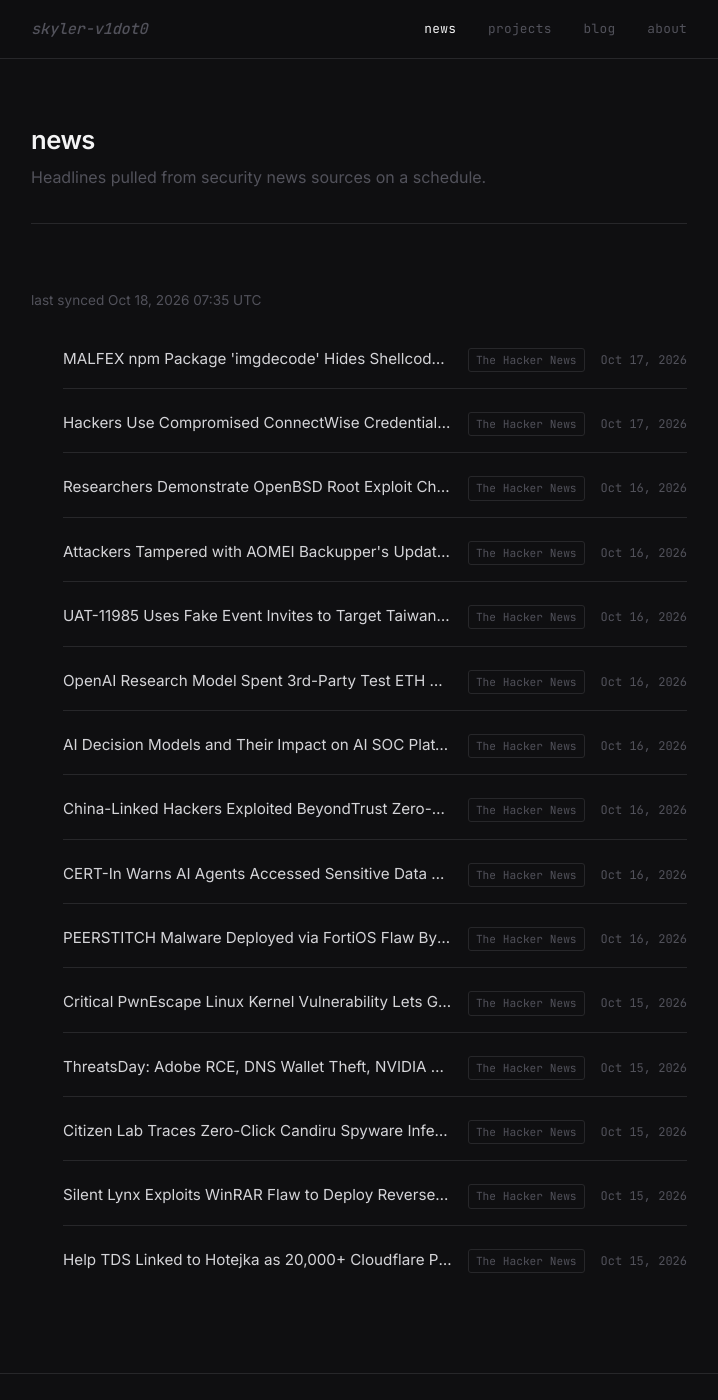
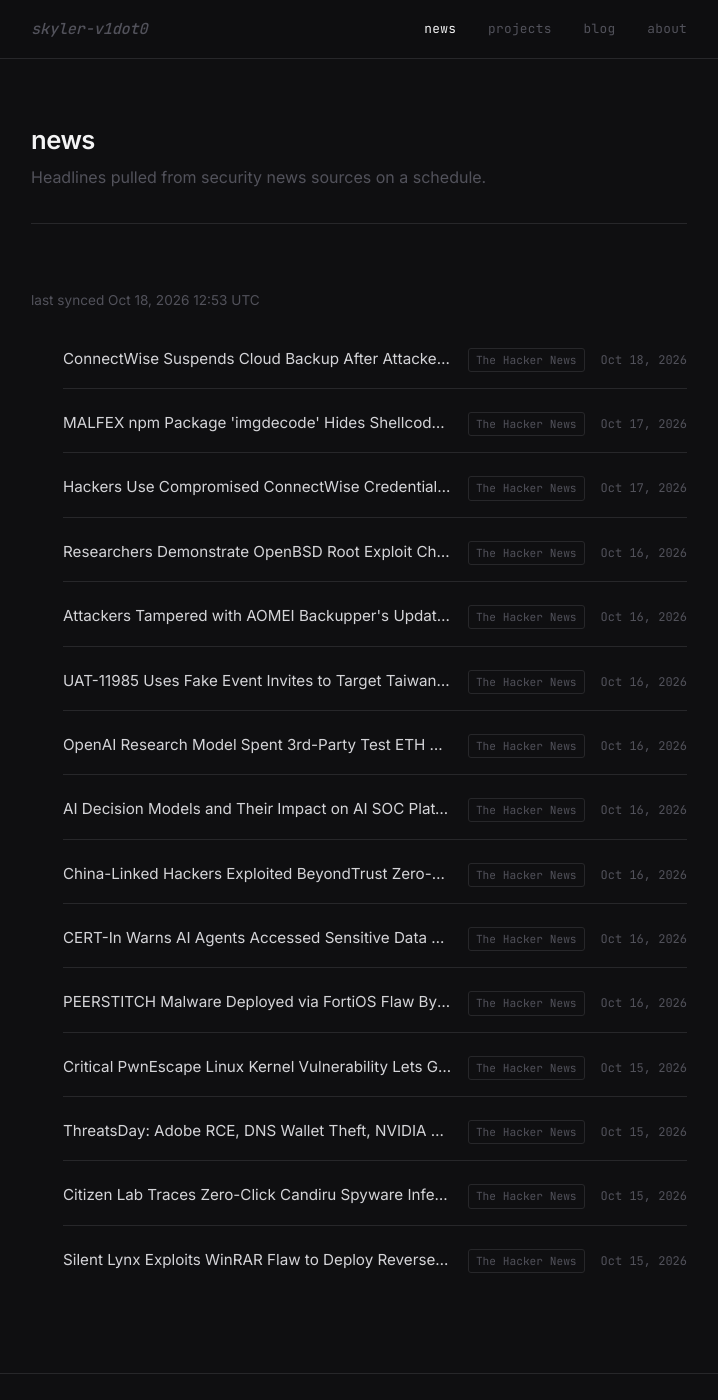
Before and after one commit to skyler-v1dot0/personal-site, a Jekyll site: the page built from news.html, in a window 1280 px wide and 1400 px high. Shown: the whole window, without its empty margins (281-999 px from the left). Built offline with Jekyll 4.4.1, drawn with Linux system fonts in a browser that asks for light colours.

Commit message:
chore: sync news feed [skip ci]

```diff
--- a/_data/news.yml
+++ b/_data/news.yml
@@ -1,6 +1,11 @@
 ---
-updated_at: '2026-10-18T07:35:48Z'
+updated_at: '2026-10-18T12:53:47Z'
 items:
+- title: ConnectWise Suspends Cloud Backup After Attackers Compromise Microsoft 365
+    Tenants
+  url: https://thehackernews.com/2026/10/connectwise-suspends-cloud-backup-after.html
+  source: The Hacker News
+  published: '2026-10-18T08:23:02Z'
 - title: MALFEX npm Package 'imgdecode' Hides Shellcode Loader in Windows Native Addon
   url: https://thehackernews.com/2026/10/malfex-npm-package-imgdecode-hides.html
   source: The Hacker News
@@ -68,8 +73,3 @@ items:
   url: https://thehackernews.com/2026/10/silent-lynx-exploits-winrar-flaw-to.html
   source: The Hacker News
   published: '2026-10-15T16:00:26Z'
-- title: Help TDS Linked to Hotejka as 20,000+ Cloudflare Pages Domains Host Tech
-    Support Scams
-  url: https://thehackernews.com/2026/10/help-tds-linked-to-hotejka-as-20000.html
-  source: The Hacker News
-  published: '2026-10-15T14:11:36Z'
```
